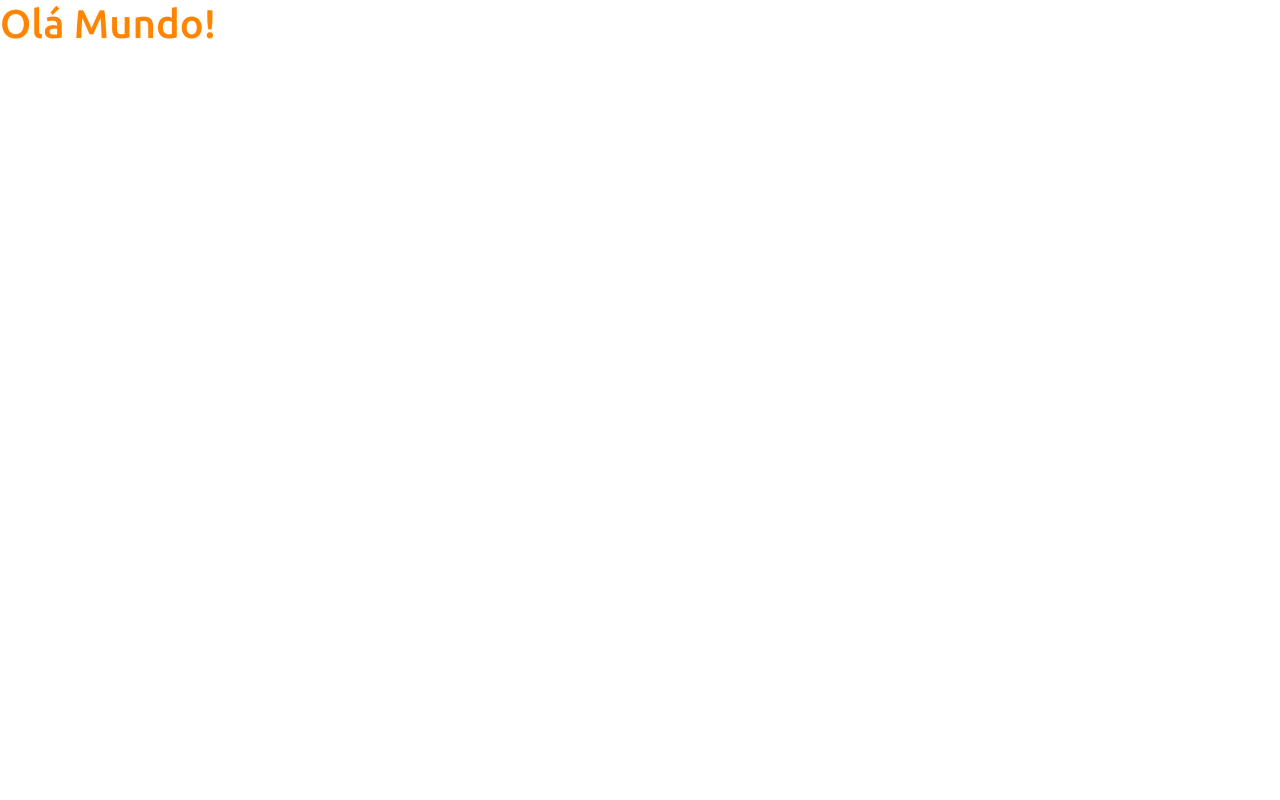
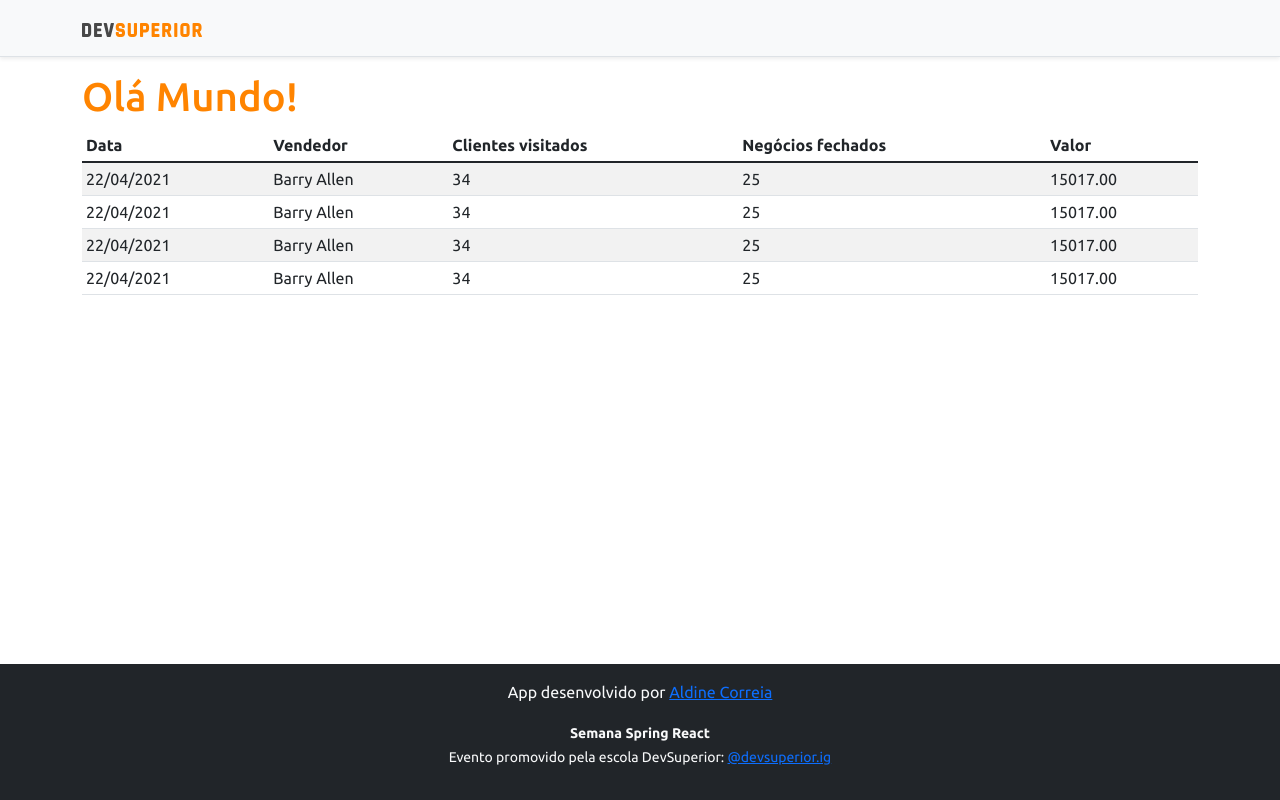
Before and after one commit to aldinecorreia/project-sds5, a React (Create React App) app in the folder frontend/: page / in a window 1280 px wide. Built offline with nearby package versions, Linux system fonts and the light colour scheme.

Commit message:
Basic static components

```diff
--- a/frontend/src/App.tsx
+++ b/frontend/src/App.tsx
@@ -1,8 +1,18 @@
+import DataTable from "components/DataTable";
+import Footer from "components/Footer";
+import NavBar from "components/NavBar";
+
 function App() {
   return (
-    <div>
-      <h1 className = "text-primary">Olá Mundo!</h1>
-    </div>
+    <>
+      <NavBar />
+      <div className="container">
+        <h1 className="text-primary">Olá Mundo!</h1>
+
+        <DataTable />
+      </div>
+      <Footer />
+    </>
   );
 }
 
--- a/frontend/src/assets/css/styles.css
+++ b/frontend/src/assets/css/styles.css
@@ -1,9 +1,10 @@
-@import url('https://fonts.googleapis.com/css2?family=Ubuntu:wght@300;400;500;700&display=swap');
+@import url("https://fonts.googleapis.com/css2?family=Ubuntu:wght@300;400;500;700&display=swap");
 :root {
-    --color-primary: #FF8400;
+  --color-primary: #ff8400;
 }
 
-html, body {
+html,
+body {
   height: 100%;
   font-family: "Ubuntu", sans-serif;
 }
--- /dev/null
+++ b/frontend/src/components/DataTable/index.tsx
@@ -0,0 +1,49 @@
+function DataTable() {
+    return (
+        <div className="table-responsive">
+            <table className="table table-striped table-sm">
+                <thead>
+                    <tr>
+                        <th>Data</th>
+                        <th>Vendedor</th>
+                        <th>Clientes visitados</th>
+                        <th>Negócios fechados</th>
+                        <th>Valor</th>
+                    </tr>
+                </thead>
+                <tbody>
+                    <tr>
+                        <td>22/04/2021</td>
+                        <td>Barry Allen</td>
+                        <td>34</td>
+                        <td>25</td>
+                        <td>15017.00</td>
+                    </tr>
+                    <tr>
+                        <td>22/04/2021</td>
+                        <td>Barry Allen</td>
+                        <td>34</td>
+                        <td>25</td>
+                        <td>15017.00</td>
+                    </tr>
+                    <tr>
+                        <td>22/04/2021</td>
+                        <td>Barry Allen</td>
+                        <td>34</td>
+                        <td>25</td>
+                        <td>15017.00</td>
+                    </tr>
+                    <tr>
+                        <td>22/04/2021</td>
+                        <td>Barry Allen</td>
+                        <td>34</td>
+                        <td>25</td>
+                        <td>15017.00</td>
+                    </tr>
+                </tbody>
+            </table>
+        </div>
+    );
+}
+
+export default DataTable;
--- /dev/null
+++ b/frontend/src/components/Footer/index.tsx
@@ -0,0 +1,13 @@
+function Footer() {
+    return (
+        <footer className="footer mt-auto py-3 bg-dark">
+            <div className="container">
+                <p className="text-light">App desenvolvido por <a href="www.linkedin.com/in/aldine-correia-3098847b/ " target="_blank" rel="noreferrer"> Aldine Correia </a></p>
+                <p className="text-light"><small><strong>Semana Spring React</strong><br />
+                    Evento promovido pela escola DevSuperior: <a href="https://instagram.com/devsuperior.ig" target="_blank" rel="noreferrer">@devsuperior.ig</a></small></p>
+            </div>
+        </footer>
+    );
+}
+
+export default Footer;
--- /dev/null
+++ b/frontend/src/components/NavBar/index.tsx
@@ -0,0 +1,15 @@
+import ImgDsDark from 'assets/img/ds-dark.svg';
+
+function NavBar() {
+    return (
+        <div className="d-flex flex-column flex-md-row align-items-center p-3 px-md-4 mb-3 bg-light border-bottom shadow-sm">
+            <div className="container">
+                <nav className="my-2 my-md-0 mr-md-3">
+                    <img src={ImgDsDark} alt="DevSuperior" width="120" />
+                </nav>
+            </div>
+        </div>
+    );
+}
+
+export default NavBar;
```
Also changed, not shown: frontend/public/index.html (+4 -4 lines), frontend/src/assets/img/ds-dark.svg (added). Lines whose indentation alone changed are shown as unchanged.
